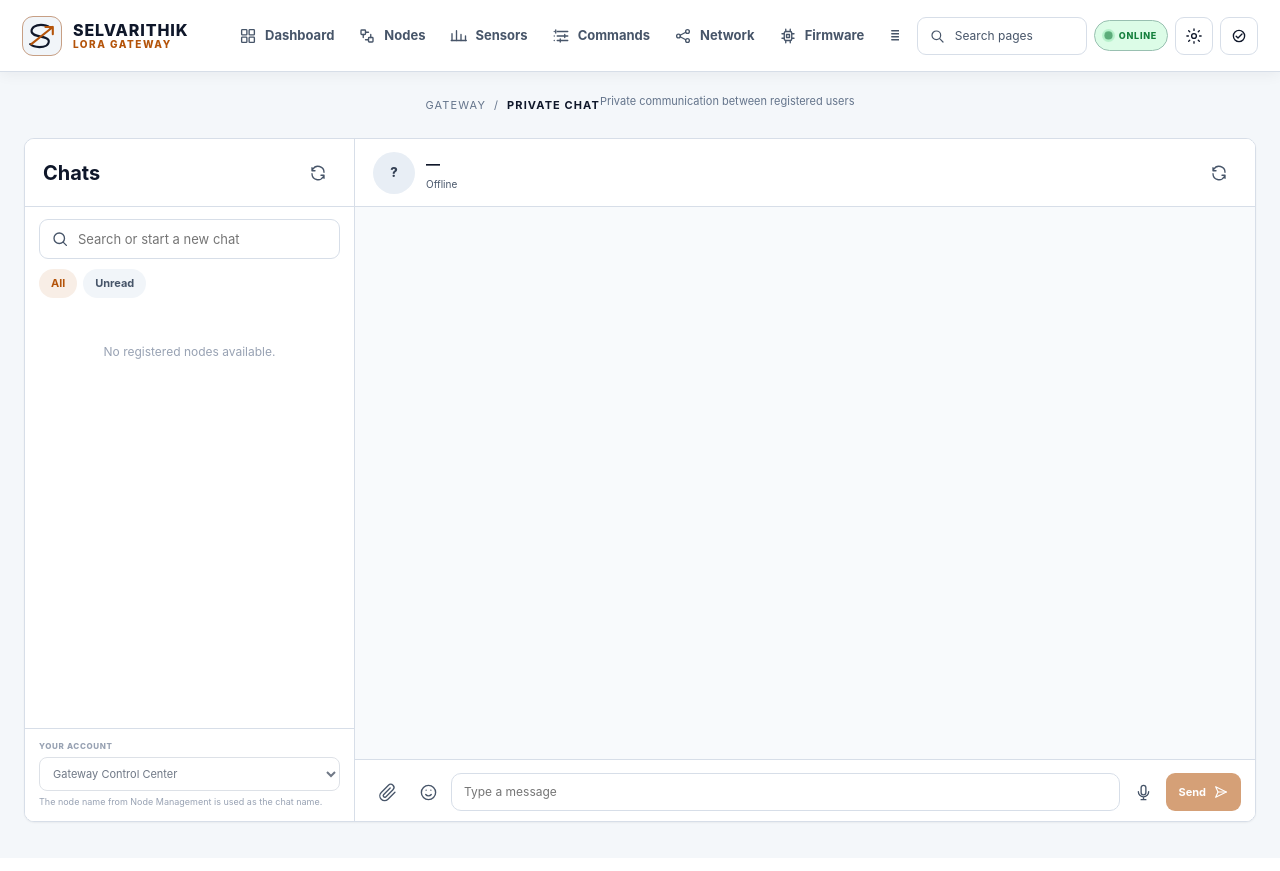
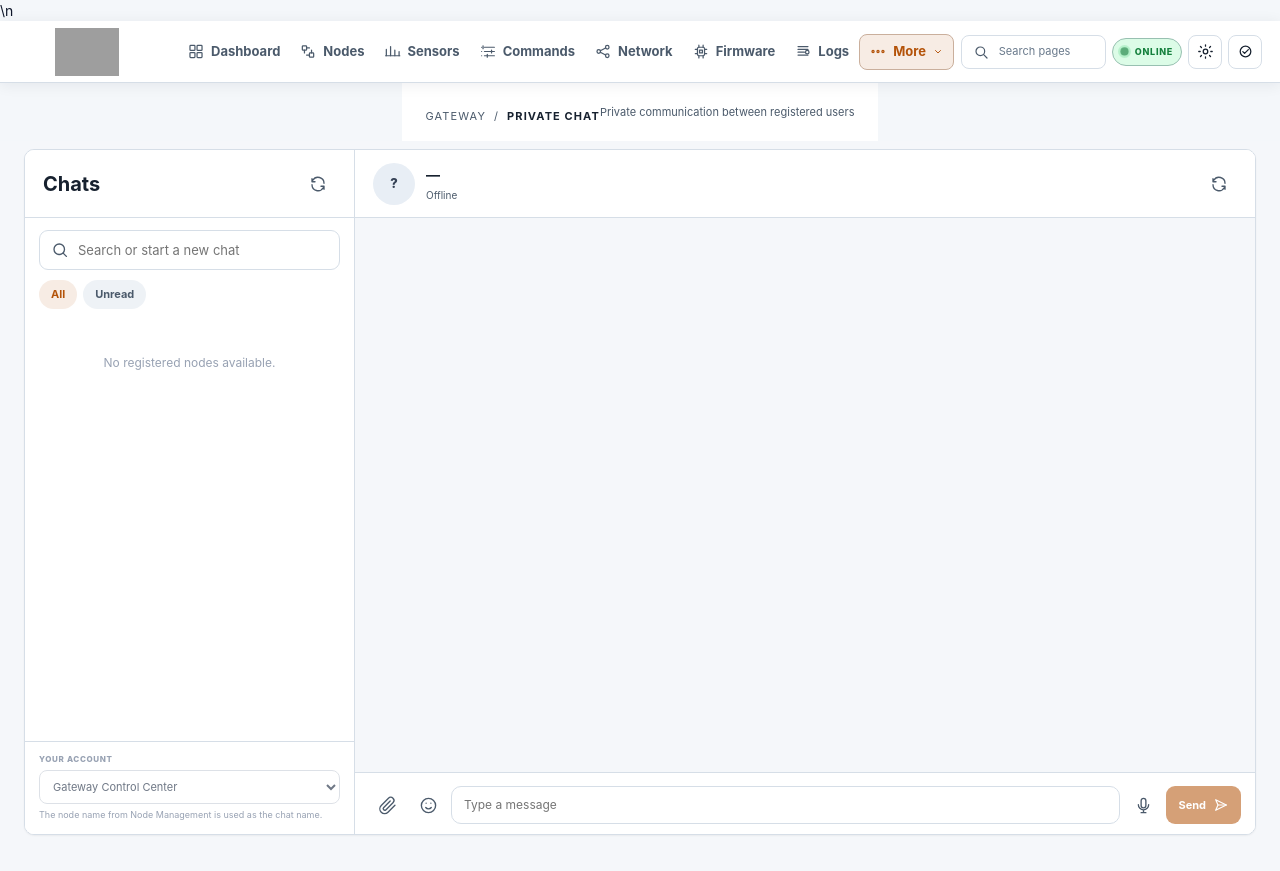
Before and after one commit to selvarithik/ESP32_LoRa_Project, a Flask app: page /chat in a window 1280 px wide. Before the commit the page ends 824 px from the top, so only its background shows below. Run offline with Flask 3, Linux system fonts and the light colour scheme; data that the repository does not hold is empty; grey boxes are pictures that could not be loaded.

Commit message:
Use exact SELVARITHIK logo and compact global UI

```diff
--- a/dashboard/templates/base.html
+++ b/dashboard/templates/base.html
@@ -4,11 +4,11 @@
 <meta charset="UTF-8">
 <meta name="viewport" content="width=device-width,initial-scale=1">
 <meta name="theme-color" content="#FFFFFF">
-<link rel="icon" type="image/svg+xml" href="{{ url_for('static', filename='img/logo-icon.svg') }}">
+<link rel="icon" type="image/webp" href="{{ url_for('static', filename='img/selvarithik-logo-nav.webp') }}">
 <title>{% block title %}Selvarithik LoRa Gateway{% endblock %}</title>
 <link rel="stylesheet" href="{{ url_for('static', filename='css/style.css') }}?v=18">
 {% block extra_css %}{% endblock %}
-<link rel="stylesheet" href="{{ url_for('static', filename='css/redesign-v3.css') }}?v=2">
+<link rel="stylesheet" href="{{ url_for('static', filename='css/redesign-v3.css') }}?v=2">\n<link rel="stylesheet" href="{{ url_for('static', filename='css/global-ui-v4.css') }}?v=1">
 {% block extra_css_after %}{% endblock %}
 <script src="{{ url_for('static', filename='js/app.js') }}?v=18"></script>
 <script src="{{ url_for('static', filename='js/redesign-v3.js') }}?v=1"></script>
@@ -23,17 +23,8 @@
   <div class="top-nav-container">
 
     <a href="/" class="top-brand" aria-label="SELVARITHIK'S LORA GATEWAY">
-      <span class="brand-logo" aria-hidden="true">
-        <svg viewBox="0 0 40 40" role="img">
-          <path d="M29.5 9.3c-2.7-2.1-6.7-3.2-10.8-3.2-6.8 0-11.8 3.2-11.8 7.8 0 9 21.6 4.8 21.6 12.6 0 4.5-4.8 7.4-11.8 7.4-4.8 0-8.8-1.3-11.6-3.8"
-                fill="none" stroke="currentColor" stroke-width="2.6" stroke-linecap="round"/>
-          <path d="M6.6 30.1 33.5 8.7M33.5 8.7v9.2M33.5 8.7h-9.2"
-                fill="none" stroke="var(--brand-primary)" stroke-width="2.6" stroke-linecap="round" stroke-linejoin="round"/>
-        </svg>
-      </span>
-      <span class="brand-wordmark">
-        <strong class="brand-title">SELVARITHIK</strong>
-        <span class="brand-subtitle">LORA GATEWAY</span>
+      <span class="brand-logo-image">
+        <img src="{{ url_for('static', filename='img/selvarithik-logo-nav.webp') }}" alt="SELVARITHIK LoRa Gateway">
       </span>
     </a>
 
```
